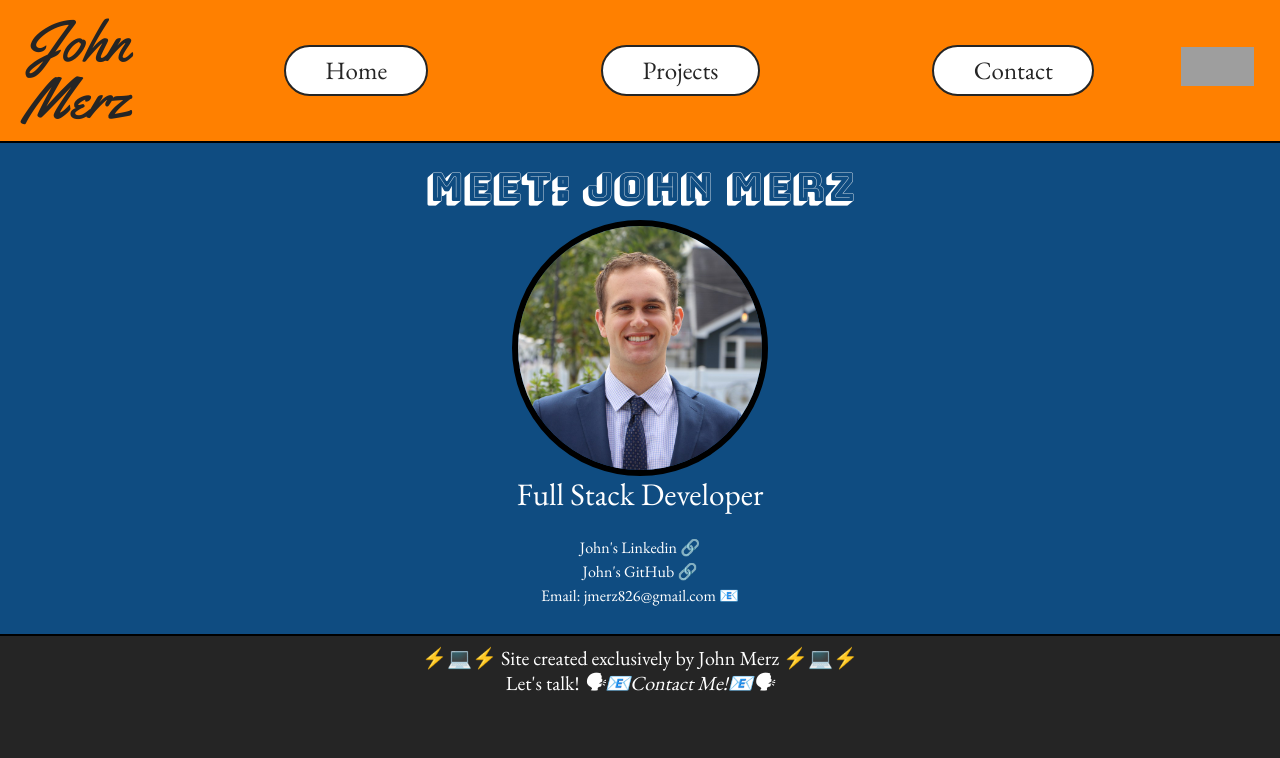
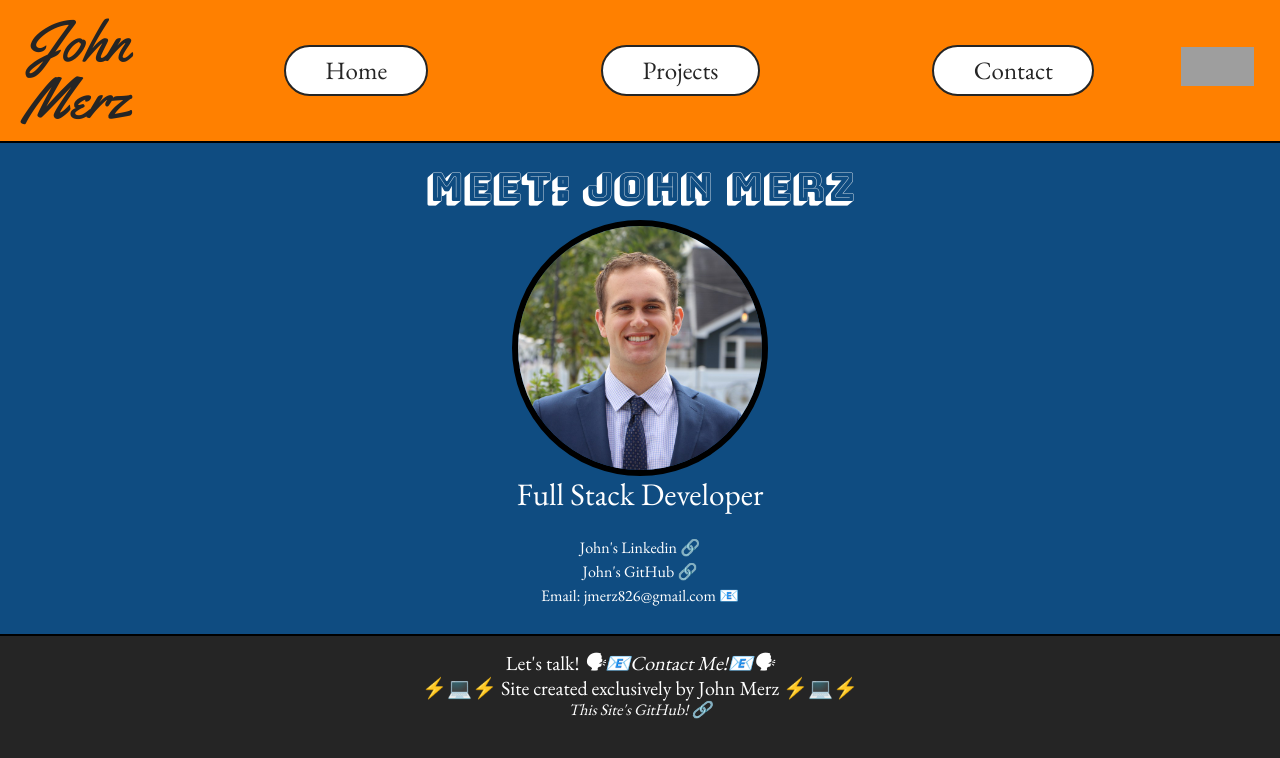
Before and after one commit to jmerz826/portfolio, a React (Create React App) app: page /contact in a window 1280 px wide. Shown: the top 758 px of the page. Built offline with nearby package versions, Linux system fonts and the light colour scheme; grey boxes are pictures that could not be loaded.

Commit message:
added site github link

```diff
--- a/src/components/footer.js
+++ b/src/components/footer.js
@@ -17,8 +17,9 @@ const StyledFooter = styled.footer`
 const Footer = () => {
     return (
         <StyledFooter>
+            <h5>Let's talk! <Link to="/contact">🗣📧Contact Me!📧🗣</Link></h5>
             <h5>⚡💻⚡ Site created exclusively by John Merz ⚡💻⚡</h5>
-            <h5>Let's talk! <Link to="/contact">🗣📧Contact Me!📧🗣</Link></h5>
+            <Link to="https://github.com/jmerz826/portfolio" target="_blank">This Site's GitHub! 🔗</Link>
         </StyledFooter>
     );
 };
```
